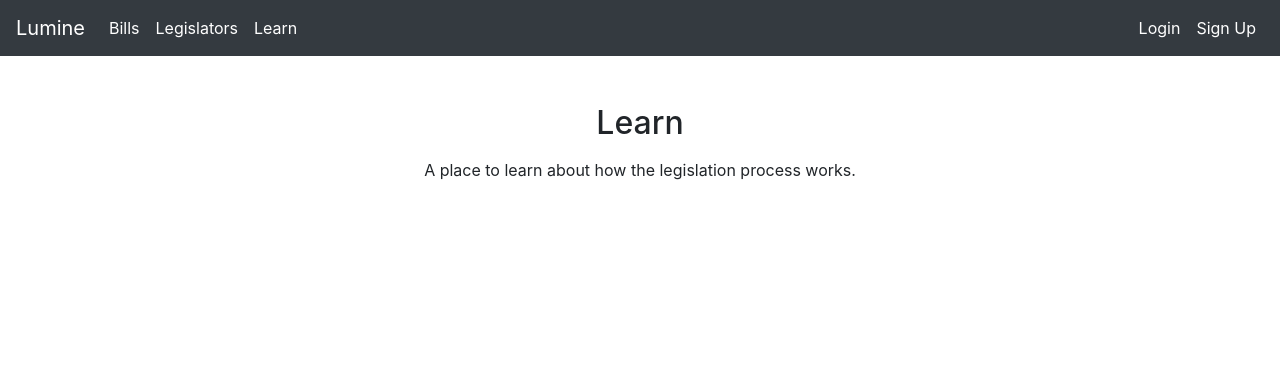
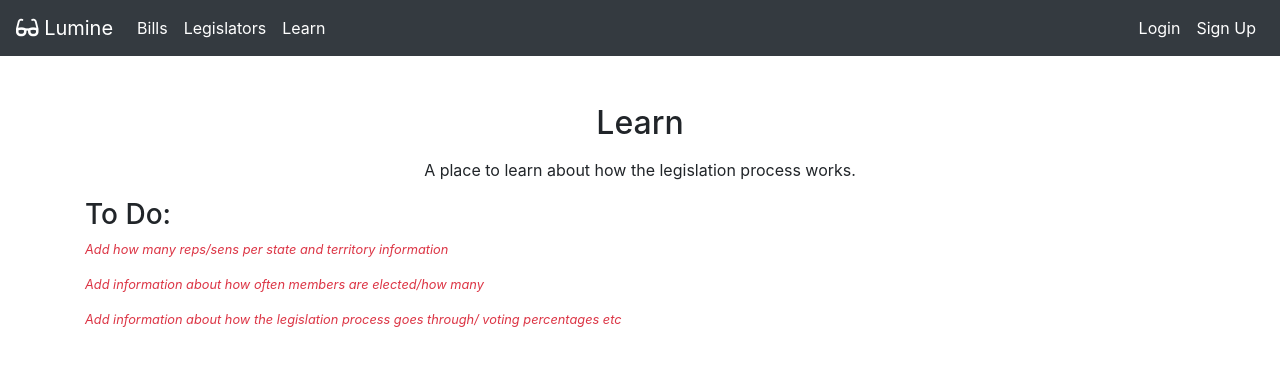
Before and after one commit to erikamanning/blz, a Flask app: page /learn in a window 1280 px wide. Shown: the top 366 px of the page. Run offline with Flask 2, Linux system fonts and the light colour scheme; parts of the project's set-up code (start-up, migrations or seed data) failed here and were passed over; some libraries are stand-ins or nearby versions.

Commit message:
improved formatting of member data and added images of congressmen

```diff
--- a/app.py
+++ b/app.py
@@ -136,9 +136,17 @@ def follow_bill(bill_id):
 def view_legislators():
 
 
-    legislators = Member.query.all()
+    legislators = Member.query.filter(Member.in_office==True).all()
 
     return render_template('legislators.html', members = legislators)
+
+@app.route('/legislator/<int:legislator_id>')
+def view_legislator(legislator_id):
+
+
+    legislator = Member.query.get_or_404(legislator_id)
+
+    return render_template('single_legislator.html', legislator = legislator)
 
 
 # a page to give information on the chambers/ scronyms etc, mostly will be done in js dropping and revealing information
--- a/get_members.py
+++ b/get_members.py
@@ -39,7 +39,8 @@ def save_members(members):
 
     for member in members:
 
-        new_member = Member(congress_id=member['id'],first_name=member['first_name'], last_name=member['last_name'], state_id=member['state'], party_id=member['party'], position_code=member['short_title'], in_office=member['in_office'])
+        mem_id = member['id']
+        new_member = Member(congress_id=member['id'],first_name=member['first_name'], last_name=member['last_name'], image= f'https://theunitedstates.io/images/congress/original/{mem_id}.jpg', state_id=member['state'], party_id=member['party'], position_code=member['short_title'], in_office=member['in_office'])
 
         saved_members.append(new_member)
 
--- a/models.py
+++ b/models.py
@@ -86,6 +86,7 @@ class Member(db.Model):
     congress_id = db.Column(db.String, nullable=False)
     first_name = db.Column(db.String, nullable=False)
     last_name = db.Column(db.String, nullable=False)
+    image = db.Column(db.String,nullable=True)
     state_id = db.Column(db.String(2), db.ForeignKey('states.acronym'), nullable=False)
     party_id = db.Column(db.String,db.ForeignKey('parties.code'),nullable=False)
     position_code = db.Column(db.String, db.ForeignKey('positions.code'), nullable=False)
--- a/templates/base.html
+++ b/templates/base.html
@@ -11,7 +11,7 @@
 <body>
 
   <nav class="navbar navbar-expand-lg navbar-dark bg-dark">
-    <a class="navbar-brand" href="/">Lumine</a>
+    <a class="navbar-brand" href="/"><i class="fas fa-glasses"></i> Lumine</a>
     <button class="navbar-toggler" type="button" data-toggle="collapse" data-target="#navbarNav" aria-controls="navbarNav" aria-expanded="false" aria-label="Toggle navigation">
       <span class="navbar-toggler-icon"></span>
     </button>
--- a/templates/learn.html
+++ b/templates/learn.html
@@ -9,12 +9,13 @@
 <h2 class="text-center mt-5">Learn</h2>
 <p class="text-center mt-3">A place to learn about how the legislation process works.</p>
 
-
-
-
-
-
-
+<h3>To Do:</h3>
+<p class="small text-danger font-italic">Add how many reps/sens per state and territory information</p>
+<p class="small text-danger font-italic">Add information about how often members are elected/how many</p>
+<p class="small text-danger font-italic">Add information about how the legislation process goes through/ voting percentages etc</p>
+<p class="small text-danger font-italic"></p>
+<p class="small text-danger font-italic"></p>
+<p class="small text-danger font-italic"></p>
 
 
 {% endblock %}
--- a/templates/member_block_table_version.html
+++ b/templates/member_block_table_version.html
@@ -7,6 +7,6 @@
         <td>{{member.position.name}}</td>
         <td>{{member.state.acronym}}</td>
         <td>{{member.party.name}}</td>
-        <td><a href="/member/{{member.id}}" class="btn btn-info">View Member</a></td>
+        <td><a href="/legislator/{{member.id}}" class="btn btn-info">View Member</a></td>
         <td><a href="/legislators" class="btn btn-success">Follow</a></td>
     </tr>
```
Also changed, not shown: templates/bills.html (+9 -1 lines), templates/legislators.html (+0 -10 lines), templates/single_legislator.html (+19 -2 lines).
